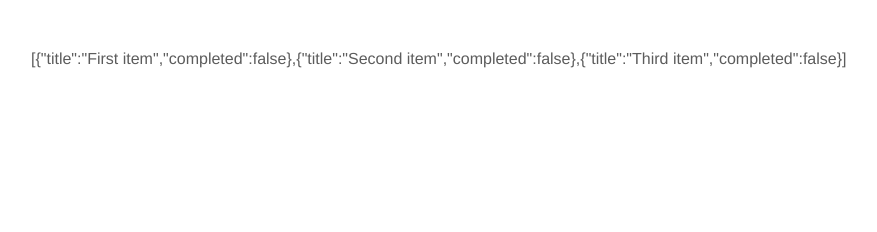
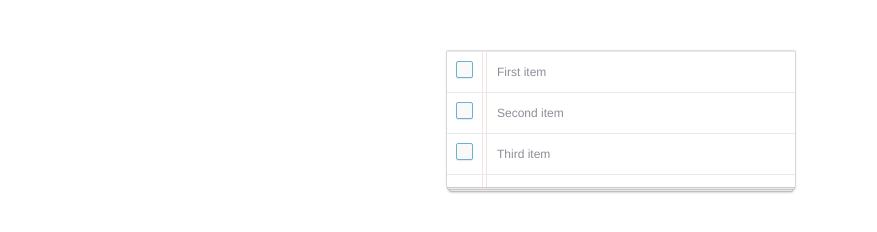
Before and after one commit to adhvalle/angular-todo-list, a plain HTML site: page index.html in a window 1280 px wide. Shown: the whole page, without its empty margins (19-896 px from the left). Drawn offline with nearby package versions, Linux system fonts and the light colour scheme.

Commit message:
create todo list

```diff
--- a/index.html
+++ b/index.html
@@ -9,8 +9,16 @@
   </head>
   <body>
 
-	<div ng-controller="TodoController as todo">
-		{{ todo.list }}
+	<div class="todo" ng-controller="TodoController as todo">
+		<ul class="todo__list">
+			<li ng-repeat="item in todo.list">
+				<input type="checkbox" id="todo-{{ $index }}" ng-model="item.completed">
+				<label class="toggle" for="todo-{{ $index }}"></label>
+				<p>
+					{{ item.title }}
+				</p>
+			</li>
+		</ul>
 	</div>
 
     <script src="js/app.js"></script>
```
